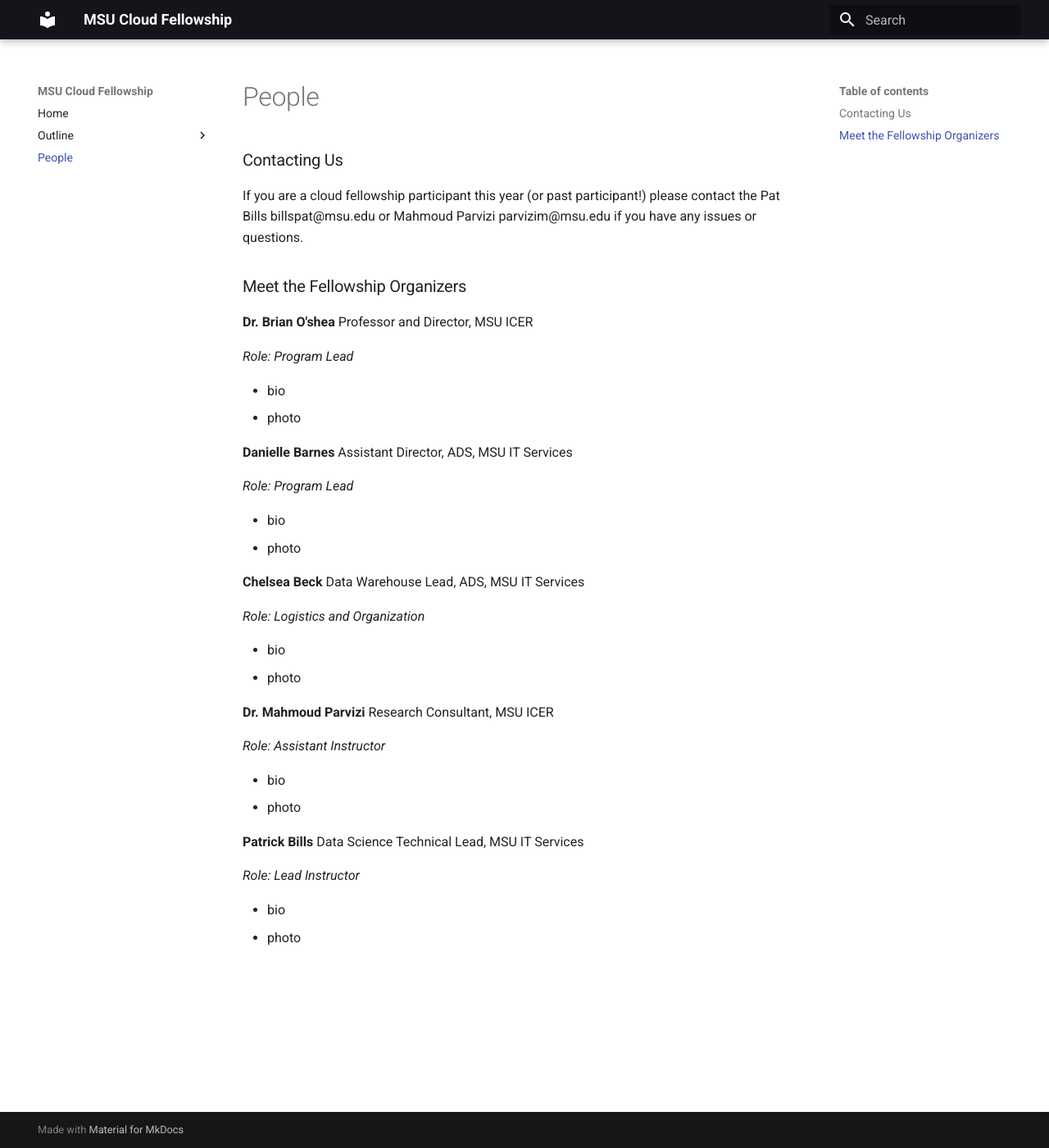
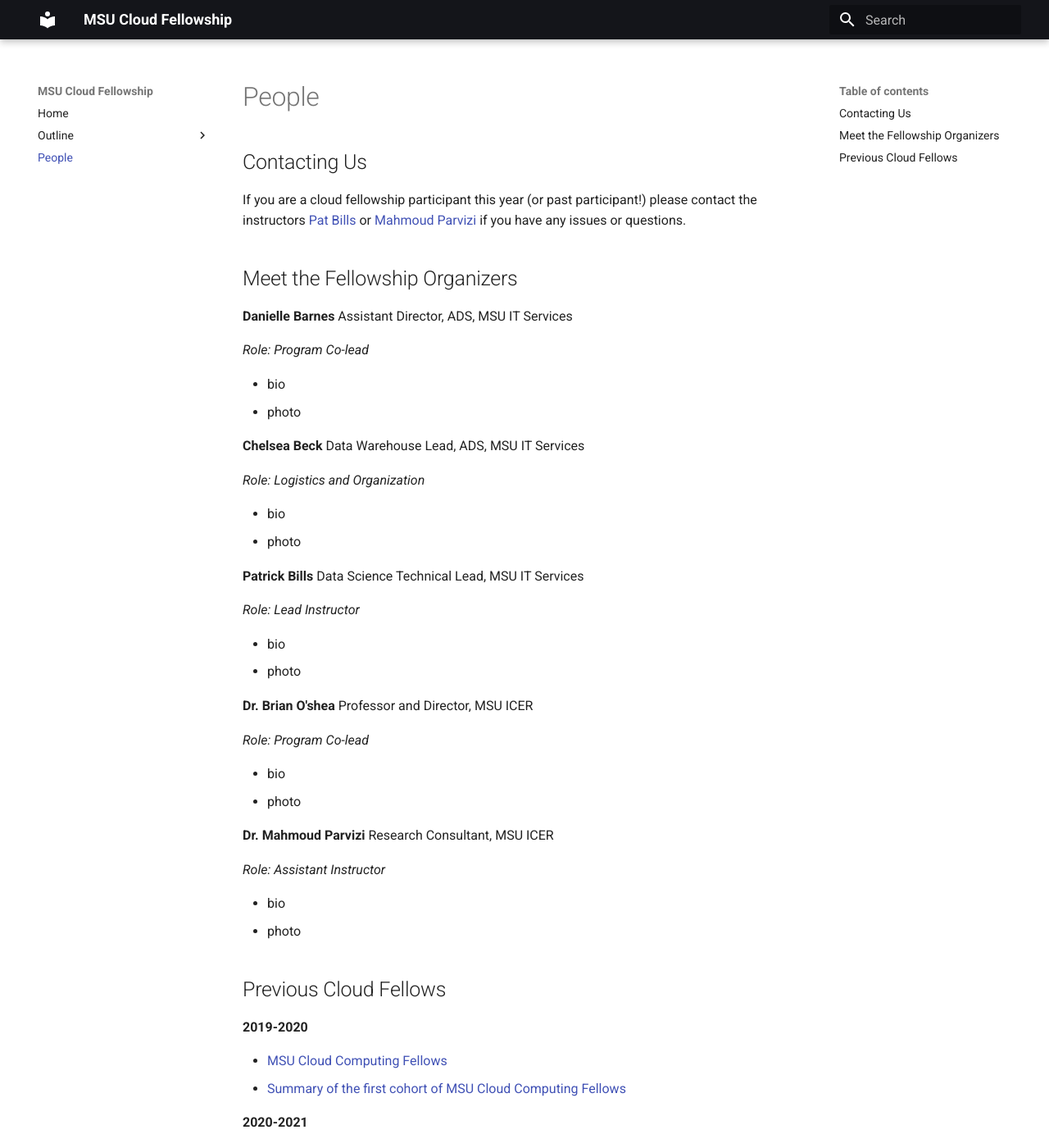
Before and after one commit to msucloudfellowship/msucloudfellowship.github.io, an MkDocs documentation site: the page built from docs/people.md, in a window 1280 px wide and 1400 px high. Shown: the whole window at 82% size. Built offline with MkDocs 1.6.1 and Material for MkDocs 9.7.7, drawn with Linux system fonts in a browser that asks for light colours; some of the changed text lies outside the part shown.

Commit message:
add mailto links; alpha order, links to prev years

```diff
--- a/docs/people.md
+++ b/docs/people.md
@@ -1,26 +1,19 @@
 # People
 
-### Contacting Us
+## Contacting Us
 
-If you are a cloud fellowship participant this year (or past participant!) please contact the Pat Bills billspat@msu.edu or Mahmoud Parvizi parvizim@msu.edu if you have any issues or questions.
+If you are a cloud fellowship participant this year (or past participant!) please contact the instructors [Pat Bills](mailto:billspat@msu.edu) or [Mahmoud Parvizi](mailto:parvizim@msu.edu) if you have any issues or questions.
 
 
 <!-- TODO: determine generic email for inquiries
  If you are not a current have general questions about this program please contact us via TBD
 -->
 
-### Meet the Fellowship Organizers
-
-**Dr. Brian O'shea** Professor and Director, MSU ICER
-
-*Role: Program Lead*
-
- - bio
- - photo
+## Meet the Fellowship Organizers
 
 **Danielle Barnes** Assistant Director, ADS, MSU IT Services
 
-*Role: Program Lead*
+*Role: Program Co-lead*
 
  - bio
  - photo
@@ -32,16 +25,37 @@
  - bio
  - photo
 
-**Dr. Mahmoud Parvizi**  Research Consultant, MSU ICER
-
-*Role: Assistant Instructor* <!--add co-instructor 2020 session? -->
-
- - bio
- - photo
-
 **Patrick Bills**  Data Science Technical Lead, MSU IT Services
 
 *Role: Lead Instructor*
 
  - bio
  - photo
+
+**Dr. Brian O'shea** Professor and Director, MSU ICER
+
+*Role: Program Co-lead*
+
+ - bio
+ - photo
+
+**Dr. Mahmoud Parvizi**  Research Consultant, MSU ICER
+
+*Role: Assistant Instructor* <!--add co-instructor 2020 session? ; list as secondary contact-->
+
+ - bio
+ - photo
+
+
+
+## Previous Cloud Fellows
+
+**2019-2020**
+
+  * [MSU Cloud Computing Fellows](https://icer.msu.edu/about/announcements/msu-cloud-computing-fellows)
+  * [Summary of the first cohort of MSU Cloud Computing Fellows](https://icer.msu.edu/about/announcements/first-cohort-msu-cloud-computing-fellows)
+
+**2020-2021**
+
+  * Introducing the [2020 Cloud Fellows](https://icer.msu.edu/about/announcements/2020-msu-cloud-computing-fellows)
+  * [20-21 Cloud Computing Fellowship Culminates in Impressive Symposium](https://icer.msu.edu/about/announcements/cloud-computing-fellowship-culminates-impressive-symposium)
```
